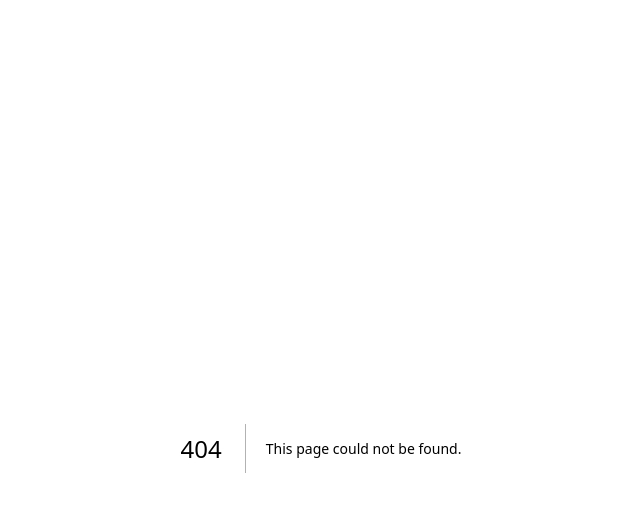
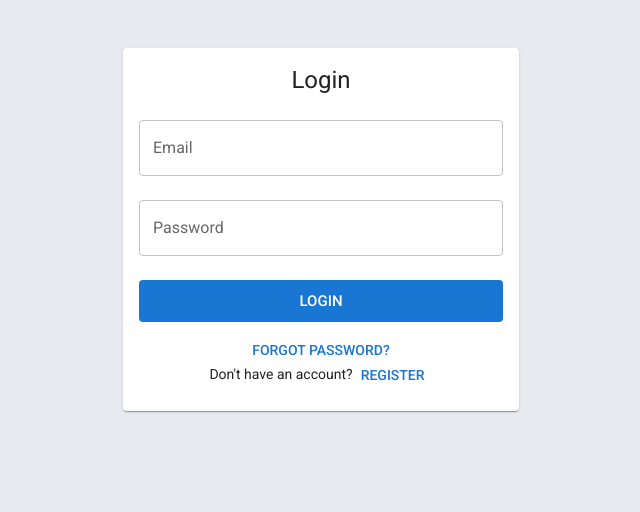
Before and after one commit to agrajy10/product-feedback-app-v2-frontend, a Next.js app: page /login in a window 1280 px wide. Before the commit this address had no page. Shown: the top 512 px of the page, without its empty margins (319-959 px from the left). Built offline with nearby package versions, Linux system fonts and the light colour scheme.

Commit message:
created login page

```diff
--- /dev/null
+++ b/pages/login.js
@@ -0,0 +1,90 @@
+import {
+  Button,
+  Card,
+  CardContent,
+  Container,
+  Stack,
+  TextField,
+  Typography,
+} from "@mui/material";
+import { makeStyles } from "tss-react/mui";
+
+const useStyles = makeStyles()(({ palette, spacing }) => ({
+  bottomText: {
+    fontSize: "14px",
+    textAlign: "center",
+    margin:spacing(0)
+  },
+  loginForm : {
+    marginBottom:spacing(2)
+  },
+  link: {
+    paddingTop: 0,
+    paddingBottom: 0,
+    "&:hover": {
+      color: palette.primary.light,
+    },
+  },
+}));
+
+function Login() {
+  const { classes } = useStyles();
+  return (
+    <Container maxWidth="xs">
+      <Card>
+        <CardContent>
+          <Typography component="h1" variant="h5" align="center" mb={3}>
+            Login
+          </Typography>
+          <form className={classes.loginForm}>
+            <Stack spacing={3}>
+              <TextField
+                id="email"
+                label="Email"
+                variant="outlined"
+                fullWidth
+              />
+              <TextField
+                id="password"
+                label="Password"
+                variant="outlined"
+                type="password"
+                fullWidth
+              />
+              <Button
+                type="submit"
+                variant="contained"
+                fullWidth
+                disableElevation
+                size="large"
+              >
+                Login
+              </Button>
+            </Stack>
+          </form>
+          <p className={classes.bottomText}>
+            <Button
+              variant="text"
+              classes={{ root: classes.link }}
+              disableRipple
+            >
+              Forgot password?
+            </Button>
+          </p>
+          <p className={classes.bottomText}>
+            Don't have an account?
+            <Button
+              variant="text"
+              classes={{ root: classes.link }}
+              disableRipple
+            >
+              Register
+            </Button>
+          </p>
+        </CardContent>
+      </Card>
+    </Container>
+  );
+}
+
+export default Login;
```
